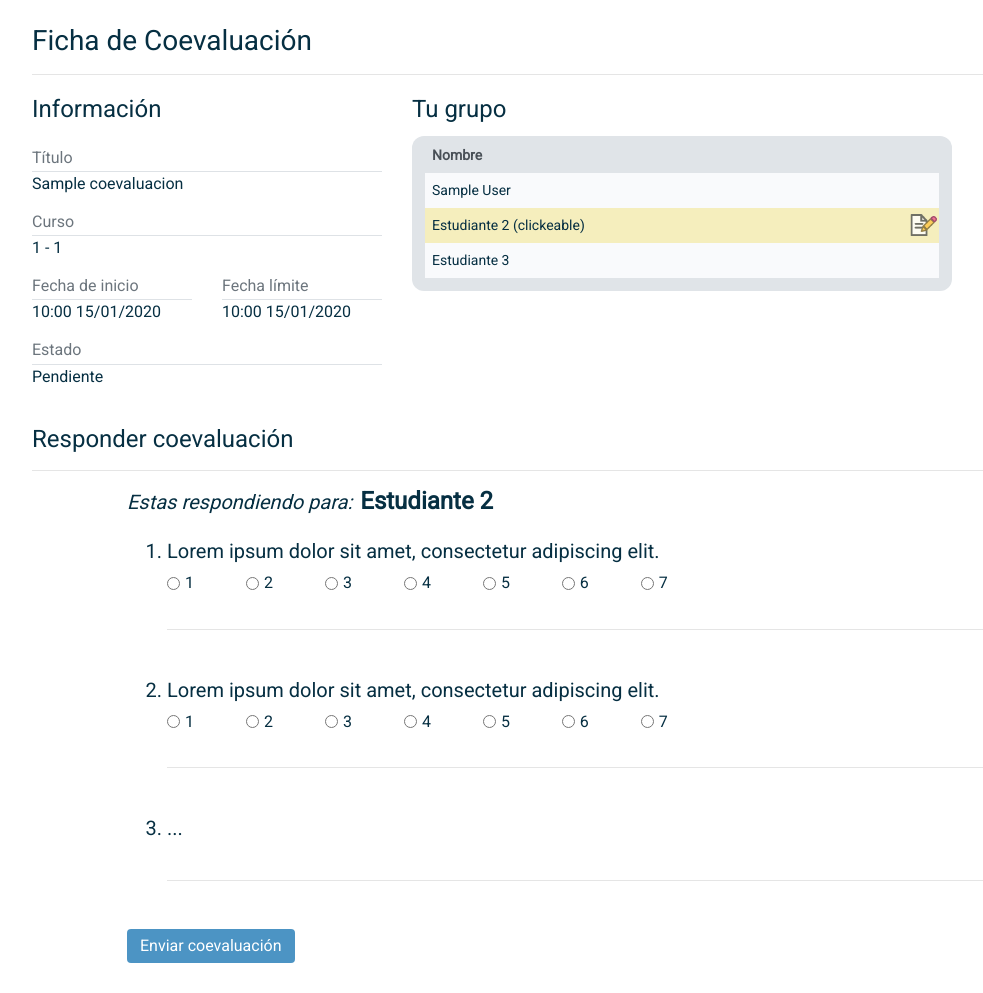
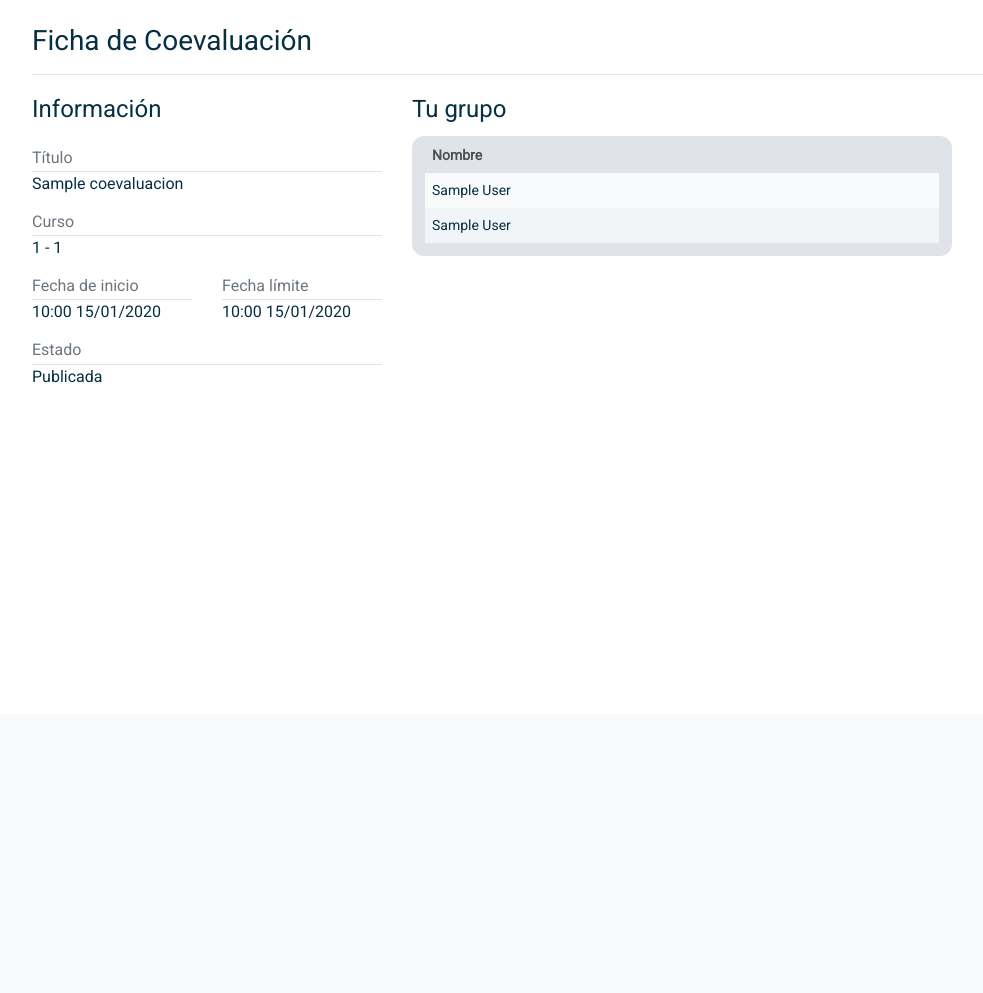
Before and after one commit to DCC-CC4401/2018-2-LLL-T4, a Django app: template templates/coevaluacion-vista-alumno.html in a window 1280 px wide. Shown: the part 86-1079 px from the top of the page, without its empty margins (53-1036 px from the left). After the commit the page ends 469 px from the top, so only its background shows below. Run offline with Django 3.2, Linux system fonts and the light colour scheme; a user stored in the database is signed in; tables that the repository leaves empty hold one stand-in row (values such as "Sample post"); the template is opened without the code that fills it: values that come from a table or form of the project are taken from there, most other values are stand-ins (such as "Sample title", 1, 10 or a date in 2020); some libraries are stand-ins or nearby versions.

Commit message:
Lista vista coevaluacion y mejorados los modelos

```diff
--- a/aplicacion/admin.py
+++ b/aplicacion/admin.py
@@ -13,4 +13,5 @@
 admin.site.register(AlumnoGrupo)
 admin.site.register(AlumnoCoevaluacion)
 admin.site.register(Respuesta)
-admin.site.register(AlumnoRespuesta)
+admin.site.register(AutorAlumnoRespuesta)
+admin.site.register(AutorAlumnoCoevaluacion)
--- a/templates/coevaluacion-vista-alumno.html
+++ b/templates/coevaluacion-vista-alumno.html
@@ -1,16 +1,15 @@
-
 {% load static %}
 
 <!DOCTYPE html>
 <html lang="es">
 <head>
     <meta charset="UTF-8">
-        <link rel="stylesheet" href="{% static 'css/bootstrap.min.css'%}"/>
-        <link rel="stylesheet" href="{% static 'css/coeval.css'%}"/>
+    <link rel="stylesheet" href="{% static 'css/bootstrap.min.css' %}"/>
+    <link rel="stylesheet" href="{% static 'css/coeval.css' %}"/>
     <link rel="stylesheet" href="https://fonts.googleapis.com/css?family=Roboto">
     <script src="https://code.jquery.com/jquery-3.1.0.min.js"></script>
-        <script src="{% static 'js/bootstrap.min.js'%}"></script>
-        <script src="{% static 'js/coeval.js'%}"></script>
+    <script src="{% static 'js/bootstrap.min.js' %}"></script>
+    <script src="{% static 'js/coeval.js' %}"></script>
     <title>Tarea con nombre muy largo que ocupa todo el espacio - Sistema de Coevaluaciones DCC</title>
 </head>
 <body>
@@ -18,7 +17,8 @@
 <nav class="navbar navbar-expand-lg navbar-dark bg-dark px-5 py-3">
     <a class="navbar-brand" href="/">Sistema de Coevaluaciones DCC</a>
     <!-- Al achicar la pantalla, el menú se oculta y se vuelve desplegable mediante este botón. -->
-            <button class="navbar-toggler" type="button" data-toggle="collapse" data-target="#navbarSupportedContent" aria-controls="navbarSupportedContent" aria-expanded="false" aria-label="Toggle navigation">
+    <button class="navbar-toggler" type="button" data-toggle="collapse" data-target="#navbarSupportedContent"
+            aria-controls="navbarSupportedContent" aria-expanded="false" aria-label="Toggle navigation">
                 <span class="navbar-toggler-icon">
                     <i class="fa fa-navicon"></i>
                 </span>
@@ -29,7 +29,7 @@
         <ul class="navbar-nav ml-auto">
             <li class="divider-vertical"></li>
             <li class="nav-item">
-                        <a class="nav-link" href="#">{{ user.first_name }} {{ user.last_name }}</a>
+                <a class="nav-link" href="/perfil">{{ user.first_name }} {{ user.last_name }}</a>
             </li>
             <li class="divider-vertical"></li>
             <li class="nav-item">
@@ -52,21 +52,21 @@
         <div class="col-md-4 mb-3">
             <h4 class="d-inline-block mt-1">Información</h4>
             <h6 class="text-muted mt-3 mb-0 pb-1 border-bottom">Título</h6>
-                    <span> {{ coevaluacion.nombre }}</span>
+            <span> {{ alumnoCoevaluacion.coevaluacion.nombre }}</span>
             <h6 class="text-muted mt-3 mb-0 pb-1 border-bottom">Curso</h6>
-                    <span>{{ coevaluacion.curso.datos.codigo }} {{ coevaluacion.curso.datos.nombre }} {{ coevaluacion.curso.ano }} - {{ coevaluacion.curso.semestre }}</span>
+            <span>{{ alumnoCoevaluacion.coevaluacion.curso.datos.codigo }} {{ alumnoCoevaluacion.coevaluacion.curso.datos.nombre }} {{ alumnoCoevaluacion.coevaluacion.curso.ano }} - {{ alumnoCoevaluacion.coevaluacion.curso.semestre }}</span>
             <div class="row">
                 <div class="col-6">
                     <h6 class="text-muted mt-3 mb-0 pb-1 border-bottom">Fecha de inicio</h6>
-                            <span>{{ coevaluacion.fecha_inicio |date:"H:i d/m/Y" }}</span>
+                    <span>{{ alumnoCoevaluacion.coevaluacion.fecha_inicio |date:"H:i d/m/Y" }}</span>
                 </div>
                 <div class="col-6">
                     <h6 class="text-muted mt-3 mb-0 pb-1 border-bottom">Fecha límite</h6>
-                            <span>{{ coevaluacion.fecha_fin |date:"H:i d/m/Y" }}</span>
+                    <span>{{ alumnoCoevaluacion.coevaluacion.fecha_fin |date:"H:i d/m/Y" }}</span>
                 </div>
             </div>
             <h6 class="text-muted mt-3 mb-0 pb-1 border-bottom">Estado</h6>
-                    <span>{{ coevaluacion.estado }}</span>
+            <span>{{ alumnoCoevaluacion.estado }}</span>
         </div>
         <!-- FIN Información -->
 
@@ -83,20 +83,32 @@
                     </tr>
                     </thead>
                     <tbody>
-                            {% for companero in companeros %}
+                    {% for companero in companerosContestados %}
                         <tr>
                             <td>{{ companero.alumno.user.first_name }} {{ companero.alumno.user.last_name }}</td>
                             <td class="td-icon"></td>
                         </tr>
                     {% endfor %}
-                                <tr class="tr-pendiente" onclick="jumpTo('responder-coeval')">
-                                    <td>Estudiante 2 (clickeable)</td>
-                                    <td class="td-icon"><a href="#responder-coeval" title="Responder coevaluación"><img class="clickable-icon answer-icon wiggle" src="{% static 'icon/answer-icon.png'%}" alt="Responder coevaluación" width="28" height="28"></a></td>
+                    {% for companero in companerosNoContestado %}
+                        {% if alumnoCoevaluacion.estado == 'Pendiente' %}
+                            <tr class="tr-pendiente">
+                                <td>{{ companero.alumno.user.first_name }} {{ companero.alumno.user.last_name }}</td>
+                                <td class="td-icon"><a
+                                        href="/coevaluacionAlumnos/?coevaluacion={{ alumnoCoevaluacion.coevaluacion.id }}&companero={{ companero.alumno.user.id }}"
+                                        title="Responder coevaluación"><img class="clickable-icon answer-icon wiggle"
+                                                                            src="{% static 'icon/answer-icon.png' %}"
+                                                                            alt="Responder coevaluación" width="28"
+                                                                            height="28"></a></td>
+
+
                             </tr>
+                        {% else %}
                             <tr>
-                                    <td>Estudiante 3</td>
+                                <td>{{ companero.alumno.user.first_name }} {{ companero.alumno.user.last_name }}</td>
                                 <td class="td-icon"></td>
                             </tr>
+                        {% endif %}
+                    {% endfor %}
                     </tbody>
                 </table>
             </div>
@@ -104,90 +116,82 @@
         <!-- FIN Tabla de alumnos que no han respondido -->
     </div>
 
+    {% if evaluado.user != None and evaluadoIn == False and alumnoCoevaluacion.estado == "Pendiente" %}
+
         <h4 class="d-inline-block mt-1 mb-0">Responder coevaluación</h4>
         <hr/>
+
+
         <!-- Detalle de coevaluación contestada -->
         <div id="responder-coeval" class="row">
             <div class="col-10 offset-1">
                 <h5 class="font-italic d-inline-block">Estas respondiendo para:</h5>
-                <h4 class="font-weight-bold d-inline-block ml-1">Estudiante 2</h4>
-                    <form>
+                <h4 class="font-weight-bold d-inline-block ml-1">{{ evaluado.user.first_name }} {{ evaluado.user.last_name }}</h4>
+                <form method="POST">
+                    {% csrf_token %}
                     <ol>
+                        {% for pregunta in preguntas %}
                             <div class="criterio-coeval">
                                 <li class="h5">
-                                    Lorem ipsum dolor sit amet, consectetur adipiscing elit.
+                                    {{ pregunta.descripcion }}
+
                                 </li>
+                                {% if pregunta.tipo == 'Multiple' %}
                                     <div class="form-check form-check-inline">
-                                    <input class="form-check-input" type="radio" name="inlineRadioOptions" id="inlineRadio1" value="option1">
+                                        <input class="form-check-input" type="radio" name="{{ pregunta.id }}"
+                                               id="inlineRadio1"
+                                               value="1" required>
                                         <label class="form-check-label" for="inlineRadio1">1</label>
                                     </div>
                                     <div class="form-check form-check-inline">
-                                    <input class="form-check-input" type="radio" name="inlineRadioOptions" id="inlineRadio2" value="option2">
+                                        <input class="form-check-input" type="radio" name="{{ pregunta.id }}"
+                                               id="inlineRadio2"
+                                               value="2">
                                         <label class="form-check-label" for="inlineRadio2">2</label>
                                     </div>
                                     <div class="form-check form-check-inline">
-                                    <input class="form-check-input" type="radio" name="inlineRadioOptions" id="inlineRadio3" value="option3">
+                                        <input class="form-check-input" type="radio" name="{{ pregunta.id }}"
+                                               id="inlineRadio3"
+                                               value="3">
                                         <label class="form-check-label" for="inlineRadio3">3</label>
                                     </div>
                                     <div class="form-check form-check-inline">
-                                    <input class="form-check-input" type="radio" name="inlineRadioOptions" id="inlineRadio3" value="option3">
-                                    <label class="form-check-label" for="inlineRadio3">4</label>
+                                        <input class="form-check-input" type="radio" name="{{ pregunta.id }}"
+                                               id="inlineRadio4"
+                                               value="4">
+                                        <label class="form-check-label" for="inlineRadio4">4</label>
                                     </div>
                                     <div class="form-check form-check-inline">
-                                    <input class="form-check-input" type="radio" name="inlineRadioOptions" id="inlineRadio3" value="option3">
-                                    <label class="form-check-label" for="inlineRadio3">5</label>
+                                        <input class="form-check-input" type="radio" name="{{ pregunta.id }}"
+                                               id="inlineRadio5"
+                                               value="5">
+                                        <label class="form-check-label" for="inlineRadio5">5</label>
                                     </div>
                                     <div class="form-check form-check-inline">
-                                    <input class="form-check-input" type="radio" name="inlineRadioOptions" id="inlineRadio3" value="option3">
-                                    <label class="form-check-label" for="inlineRadio3">6</label>
+                                        <input class="form-check-input" type="radio" name="{{ pregunta.id }}"
+                                               id="inlineRadio6"
+                                               value="6">
+                                        <label class="form-check-label" for="inlineRadio6">6</label>
                                     </div>
                                     <div class="form-check form-check-inline">
-                                    <input class="form-check-input" type="radio" name="inlineRadioOptions" id="inlineRadio3" value="option3">
-                                    <label class="form-check-label" for="inlineRadio3">7</label>
+                                        <input class="form-check-input" type="radio" name="{{ pregunta.id }}"
+                                               id="inlineRadio7"
+                                               value="7">
+                                        <label class="form-check-label" for="inlineRadio7">7</label>
                                     </div>
                                     </div>
-                            <div class="criterio-coeval">
-                                <li class="h5">
-                                    Lorem ipsum dolor sit amet, consectetur adipiscing elit.
-                                </li>
-                                <div class="form-check form-check-inline">
-                                    <input class="form-check-input" type="radio" name="inlineRadioOptions" id="inlineRadio1" value="option1">
-                                    <label class="form-check-label" for="inlineRadio1">1</label>
-                                </div>
-                                <div class="form-check form-check-inline">
-                                    <input class="form-check-input" type="radio" name="inlineRadioOptions" id="inlineRadio2" value="option2">
-                                    <label class="form-check-label" for="inlineRadio2">2</label>
-                                </div>
-                                <div class="form-check form-check-inline">
-                                    <input class="form-check-input" type="radio" name="inlineRadioOptions" id="inlineRadio3" value="option3">
-                                    <label class="form-check-label" for="inlineRadio3">3</label>
-                                </div>
-                                <div class="form-check form-check-inline">
-                                    <input class="form-check-input" type="radio" name="inlineRadioOptions" id="inlineRadio3" value="option3">
-                                    <label class="form-check-label" for="inlineRadio3">4</label>
-                                </div>
-                                <div class="form-check form-check-inline">
-                                    <input class="form-check-input" type="radio" name="inlineRadioOptions" id="inlineRadio3" value="option3">
-                                    <label class="form-check-label" for="inlineRadio3">5</label>
-                                </div>
-                                <div class="form-check form-check-inline">
-                                    <input class="form-check-input" type="radio" name="inlineRadioOptions" id="inlineRadio3" value="option3">
-                                    <label class="form-check-label" for="inlineRadio3">6</label>
-                                </div>
-                                <div class="form-check form-check-inline">
-                                    <input class="form-check-input" type="radio" name="inlineRadioOptions" id="inlineRadio3" value="option3">
-                                    <label class="form-check-label" for="inlineRadio3">7</label>
-                                </div>
-                            </div>
-                            <div class="criterio-coeval">
-                                <li class="h5">...</li>
-                            </div>
+                                {% elif pregunta.tipo == 'Desarrollo' %}
+                                    <textarea class="form-control" id="aaaa" name="{{ pregunta.id }}" required
+                                              autofocus></textarea>
+                                {% endif %}
+                        {% endfor %}
                     </ol>
                     <button type="submit" class="btn btn-primary-custom">Enviar coevaluación</button>
                 </form>
 
             </div>
         </div>
+    {% endif %}
 </div>
 </body>
 </html>
```
Also changed, not shown: aplicacion/models.py (+42 -6 lines), aplicacion/views.py (+72 -14 lines), templates/home-vista-alumno.html (+19 -19 lines), aplicacion/migrations/0001_initial.py, aplicacion/migrations/0002_auto_20181120_1600.py (added), aplicacion/migrations/0003_auto_20181120_1605.py (added), aplicacion/migrations/0004_auto_20181120_1725.py (added), aplicacion/migrations/0005_auto_20181120_1832.py (added), aplicacion/migrations/0006_remove_autoralumnocoevaluacion_contestada.py (added), aplicacion/migrations/0007_auto_20181120_2357.py (added), aplicacion/migrations/0008_pregunta_ponderacion.py (added), aplicacion/migrations/0009_auto_20181121_0430.py (added), aplicacion/migrations/0010_auto_20181121_0432.py (added), aplicacion/migrations/0011_auto_20181121_0529.py (added). Lines whose indentation alone changed are shown as unchanged.
